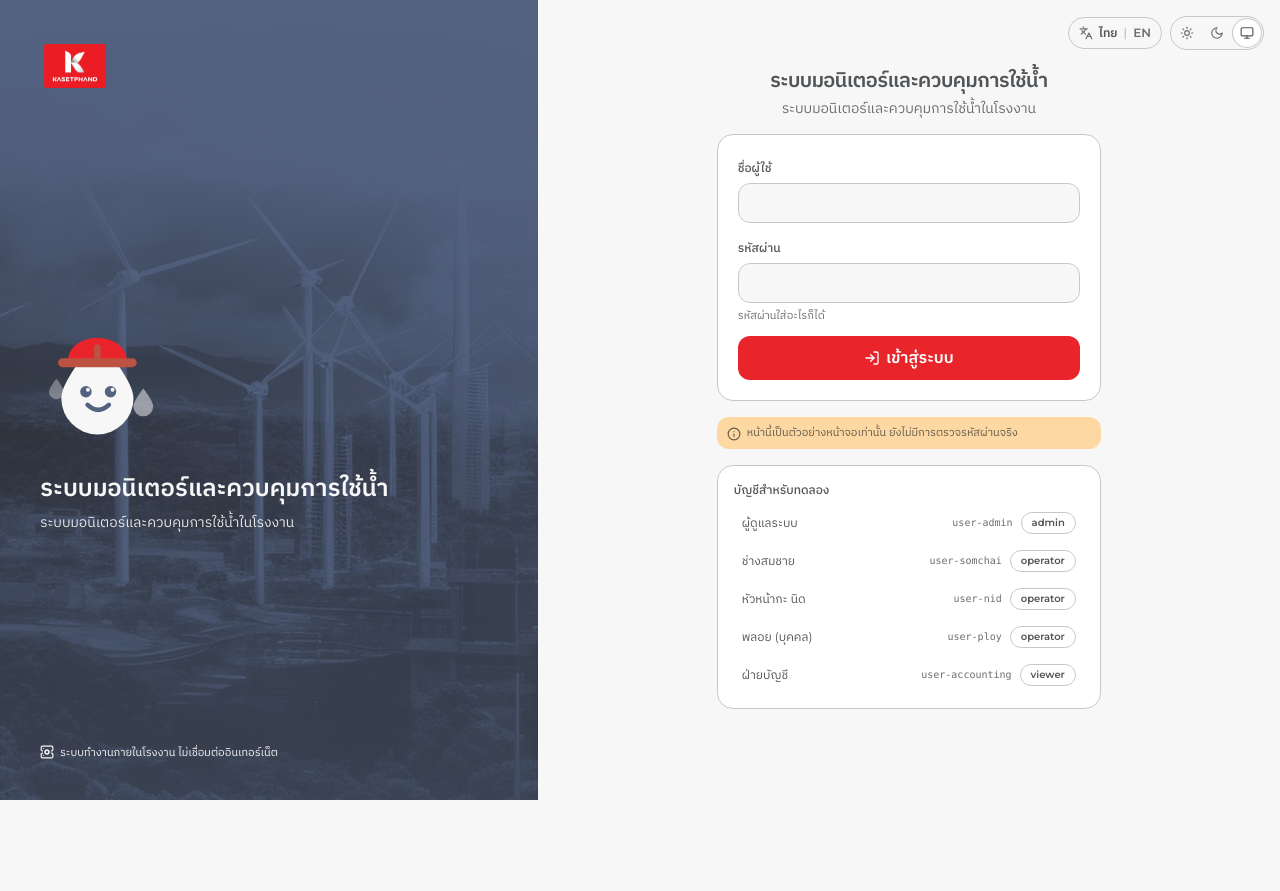
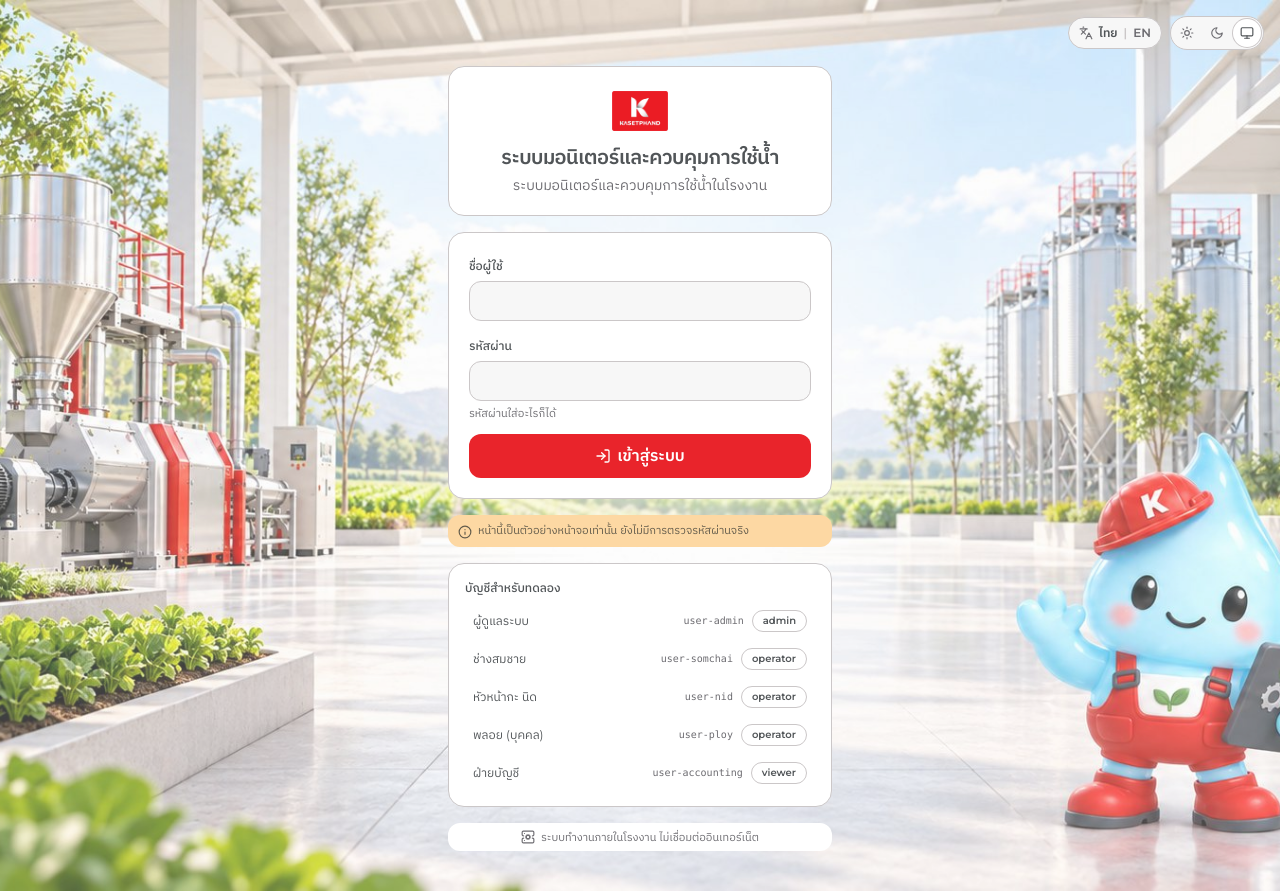
Before and after one commit to Mrbeer19/water-control-dashboard, a Next.js app: page /login in a window 1280 px wide. Before the commit the page ends 800 px from the top, so only its background shows below. Built offline with nearby package versions, Linux system fonts and the light colour scheme.

Commit message:
Login: centered card over brand scene, success check animation

```diff
--- a/app/login/page.tsx
+++ b/app/login/page.tsx
@@ -13,7 +13,7 @@ import { Card, CardContent } from '@/components/ui/card';
 import { LangToggle } from '@/components/layout/lang-toggle';
 import { ThemeToggle } from '@/components/layout/theme-toggle';
 import { BrandLogo } from '@/components/layout/brand-logo';
-import { BrandMascot } from '@/components/layout/brand-mascot';
+import { LoginSuccess } from '@/components/layout/login-success';
 
 const INPUT_CLASS =
   'h-10 w-full rounded-control border bg-background px-3 text-sm focus-visible:outline-none focus-visible:ring-2 focus-visible:ring-ring';
@@ -33,6 +33,7 @@ export default function LoginPage(): JSX.Element {
   const [error, setError] = useState<string | null>(null);
   const [busy, setBusy] = useState(false);
   const [accounts, setAccounts] = useState<User[]>([]);
+  const [succeeded, setSucceeded] = useState(false);
 
   useEffect(() => {
     setAccounts(demoAccounts());
@@ -48,71 +49,62 @@ export default function LoginPage(): JSX.Element {
     try {
       const result = await signIn(username, password);
       if (result.ok) {
+        // โชว์เครื่องหมายถูกให้จบก่อนค่อยเปลี่ยนหน้า ไม่งั้นผู้ใช้จะไม่ทันเห็นว่าสำเร็จ
+        setSucceeded(true);
+        window.setTimeout(() => {
           router.replace('/');
+        }, 1_100);
         return;
       }
       setError(locale === 'th' ? result.errorTh : result.errorEn);
-    } finally {
+      setBusy(false);
+    } catch {
       setBusy(false);
     }
   };
 
   return (
-    <div className="flex min-h-dvh flex-col bg-background lg:flex-row">
+    <div className="relative flex min-h-dvh flex-col">
       {/*
-        ฝั่งภาพ: ภาพจากเอกสาร CI ขององค์กร (หน้า 7 พาเนล Sustainability) ไม่ใช่ภาพจาก template
-        ★ ภาพถูกทำเป็น duotone บันได Blue ไว้แล้วตั้งแต่ตอนสร้างไฟล์ ความสว่างสูงสุด 0.12
-          ทำให้ตัวอักษร Lynx White ได้ contrast 5.71 : 1 ทุกจุดของภาพโดยไม่ต้องพึ่ง overlay
-        ★ ครึ่งบนไล่เป็นสีทึบ เพื่อให้โลโก้อยู่บนพื้นเรียบ ไม่ใช่บนพื้นลาย (ข้อ 5.2)
-        ★ สี bg-info-strong เป็นพื้นสำรองเผื่อภาพโหลดไม่ขึ้น
+        ภาพฉากของแบรนด์เต็มจอ — ไฟล์อยู่ใน public/brand/ ไม่ได้ดึงจากอินเทอร์เน็ต (on-premise)
+        ★ ภาพสว่างมาก (ความสว่างเฉลี่ย 0.65) จึงห้ามวางตัวอักษรลงบนภาพตรง ๆ
+          ทุกข้อความต้องอยู่ในการ์ดที่มีพื้นทึบของตัวเอง
       */}
-      <aside
-        className="hidden bg-info-strong bg-cover bg-center text-info-strong-foreground lg:flex lg:w-[42%] lg:flex-col lg:justify-between lg:p-10"
-        style={{
-          backgroundImage: [
-            'linear-gradient(to bottom,',
-            'hsl(var(--info-strong)) 0%,',
-            'hsl(var(--info-strong) / 0.88) 20%,',
-            'hsl(var(--info-strong) / 0.12) 46%,',
-            'hsl(var(--info-strong) / 0.42) 100%),',
-            'url(/brand/login-cover.jpg)',
-          ].join(' '),
-        }}
-      >
-        <BrandLogo height={44} priority />
-        <div className="space-y-5">
-          {/* มาสคอตอยู่คนละมุมกับโลโก้องค์กร ไม่ล้ำ clear space ของโลโก้ (ข้อ 5.2) */}
-          <BrandMascot height={148} />
-          <div className="min-w-0 space-y-2">
-            <p className="text-2xl font-semibold leading-snug">{t.app.title}</p>
-            <p className="text-sm opacity-90">{t.auth.subtitle}</p>
-          </div>
-        </div>
-        <p className="flex items-center gap-1.5 text-[11px]">
-          <ServerCog className="h-3.5 w-3.5" aria-hidden />
-          {t.auth.localOnly}
-        </p>
-      </aside>
+      <div
+        className="absolute inset-0 bg-cover bg-center"
+        style={{ backgroundImage: 'url(/brand/login-scene.jpg)' }}
+        aria-hidden
+      />
+      {/*
+        ฉากบังแสง — โหมดสว่างบาง ๆ พอให้การ์ดเด่นขึ้น โหมดมืดเข้มกว่าเพราะภาพสว่างจัด
+        (opacity ตรงนี้เป็น backdrop ซึ่งกฎ opacity ในข้อ 3 อนุญาต)
+      */}
+      <div className="absolute inset-0 bg-background/25 dark:bg-background/75" aria-hidden />
 
-      <div className="flex min-w-0 flex-1 flex-col">
-      <header className="flex items-center justify-end gap-2 p-4">
+      <header className="relative flex items-center justify-end gap-2 p-4">
         <LangToggle />
         <ThemeToggle />
       </header>
 
-      <main className="flex flex-1 items-start justify-center px-4 pb-10">
+      <main className="relative flex flex-1 items-center justify-center px-4 pb-10">
         <div className="w-full max-w-sm space-y-4">
-          <div className="text-center">
-            {/* บนจอเล็กไม่มีฝั่งภาพ จึงวางโลโก้ไว้เหนือฟอร์มแทน */}
-            <span className="mx-auto mb-3 flex justify-center lg:hidden">
+          {/*
+            โลโก้อยู่ในการ์ดที่มีพื้นทึบ ไม่ได้ลอยอยู่บนภาพ เพราะ BRANDING_SPEC ข้อ 5.2
+            ห้ามวางโลโก้บนพื้นลายหรือพื้นภาพ
+          */}
+          <Card>
+            <CardContent className="flex flex-col items-center p-5 text-center">
               <BrandLogo height={40} priority />
-            </span>
-            <h1 className="text-xl font-semibold tracking-tight">{t.app.title}</h1>
+              <h1 className="mt-2 text-xl font-semibold tracking-tight">{t.app.title}</h1>
               <p className="mt-1 text-sm text-muted-foreground">{t.auth.subtitle}</p>
-          </div>
+            </CardContent>
+          </Card>
 
           <Card>
             <CardContent className="p-5">
+              {succeeded ? (
+                <LoginSuccess />
+              ) : (
               <form
                 className="space-y-3"
                 onSubmit={(event) => {
@@ -165,16 +157,19 @@ export default function LoginPage(): JSX.Element {
                   {busy ? t.auth.signingIn : t.auth.signIn}
                 </Button>
               </form>
+              )}
             </CardContent>
           </Card>
 
           {/* บอกตรง ๆ ว่านี่เป็นหน้าจอสาธิต ไม่ใช่ระบบที่ปกป้องอะไรอยู่จริง */}
+          {!succeeded && (
             <p className="flex gap-1.5 rounded-control bg-status-warning-surface px-2.5 py-2 text-[11px] leading-snug text-status-warning">
               <Info className="mt-0.5 h-3.5 w-3.5 shrink-0" aria-hidden />
               {t.auth.demoNotice}
             </p>
+          )}
 
-          {accounts.length > 0 && (
+          {!succeeded && accounts.length > 0 && (
             <Card>
               <CardContent className="p-4">
                 <p className="mb-2 text-xs font-medium">{t.auth.demoAccounts}</p>
@@ -203,13 +198,14 @@ export default function LoginPage(): JSX.Element {
             </Card>
           )}
 
-          <p className="flex items-center justify-center gap-1.5 text-[11px] text-muted-foreground lg:hidden">
+          {!succeeded && (
+            <p className="flex items-center justify-center gap-1.5 rounded-control bg-card px-2.5 py-1.5 text-[11px] text-muted-foreground">
               <ServerCog className="h-3.5 w-3.5" aria-hidden />
               {t.auth.localOnly}
             </p>
+          )}
         </div>
       </main>
     </div>
-    </div>
   );
 }
--- /dev/null
+++ b/components/layout/login-success.tsx
@@ -0,0 +1,41 @@
+'use client';
+
+import { useLocale } from '@/lib/i18n';
+
+/**
+ * เครื่องหมายถูกในวงกลม แสดงตอนเข้าสู่ระบบสำเร็จก่อนพาไปหน้าภาพรวม
+ *
+ * ★ วงกลมกับเครื่องหมายถูกวาดด้วยการไล่ stroke-dashoffset ไม่ใช่การ fade เข้ามาเฉย ๆ
+ *   จะได้รู้สึกว่า "ระบบกำลังยืนยัน" แทนที่จะเป็นแค่ไอคอนโผล่มา
+ *
+ * ★ เคารพ prefers-reduced-motion — ถ้าผู้ใช้ขอลดการเคลื่อนไหว จะข้ามไปสถานะสุดท้ายทันที
+ *   (กติกาเดียวกับ animation อื่นในแอป ดู app/globals.css)
+ */
+export function LoginSuccess(): JSX.Element {
+  const { t } = useLocale();
+
+  return (
+    <div className="flex flex-col items-center gap-3 py-6" role="status" aria-live="polite">
+      <svg viewBox="0 0 96 96" className="success-pop h-24 w-24" aria-hidden focusable="false">
+        <circle
+          cx="48"
+          cy="48"
+          r="40"
+          fill="none"
+          strokeWidth="5"
+          strokeLinecap="round"
+          className="success-ring stroke-status-ok"
+        />
+        <path
+          d="M31 49 l12 12 l22 -25"
+          fill="none"
+          strokeWidth="6"
+          strokeLinecap="round"
+          strokeLinejoin="round"
+          className="success-check stroke-status-ok"
+        />
+      </svg>
+      <p className="text-sm font-medium text-status-ok">{t.auth.signInSuccess}</p>
+    </div>
+  );
+}
--- a/lib/i18n/dictionary.ts
+++ b/lib/i18n/dictionary.ts
@@ -526,6 +526,7 @@ export const th = {
     username: 'ชื่อผู้ใช้',
     password: 'รหัสผ่าน',
     signIn: 'เข้าสู่ระบบ',
+    signInSuccess: 'เข้าสู่ระบบสำเร็จ',
     signOut: 'ออกจากระบบ',
     signingIn: 'กำลังเข้าสู่ระบบ…',
     demoNotice: 'หน้านี้เป็นตัวอย่างหน้าจอเท่านั้น ยังไม่มีการตรวจรหัสผ่านจริง',
@@ -1069,6 +1070,7 @@ export const en: Dictionary = {
     username: 'Username',
     password: 'Password',
     signIn: 'Sign in',
+    signInSuccess: 'Signed in',
     signOut: 'Sign out',
     signingIn: 'Signing in…',
     demoNotice: 'This screen is a UI mock — no password is actually verified',
```
Also changed, not shown: app/globals.css (+61 -0 lines), public/brand/login-scene.jpg (added), 1 other file (tests, documents, lock files or other folders). Lines whose indentation alone changed are shown as unchanged.
